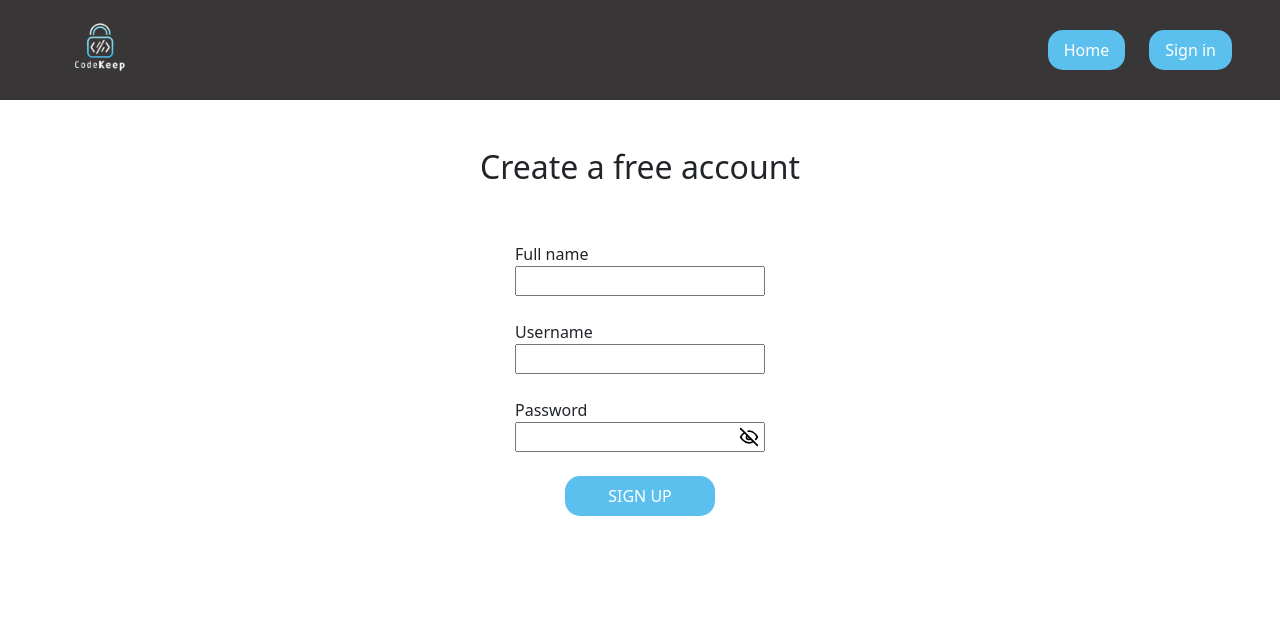
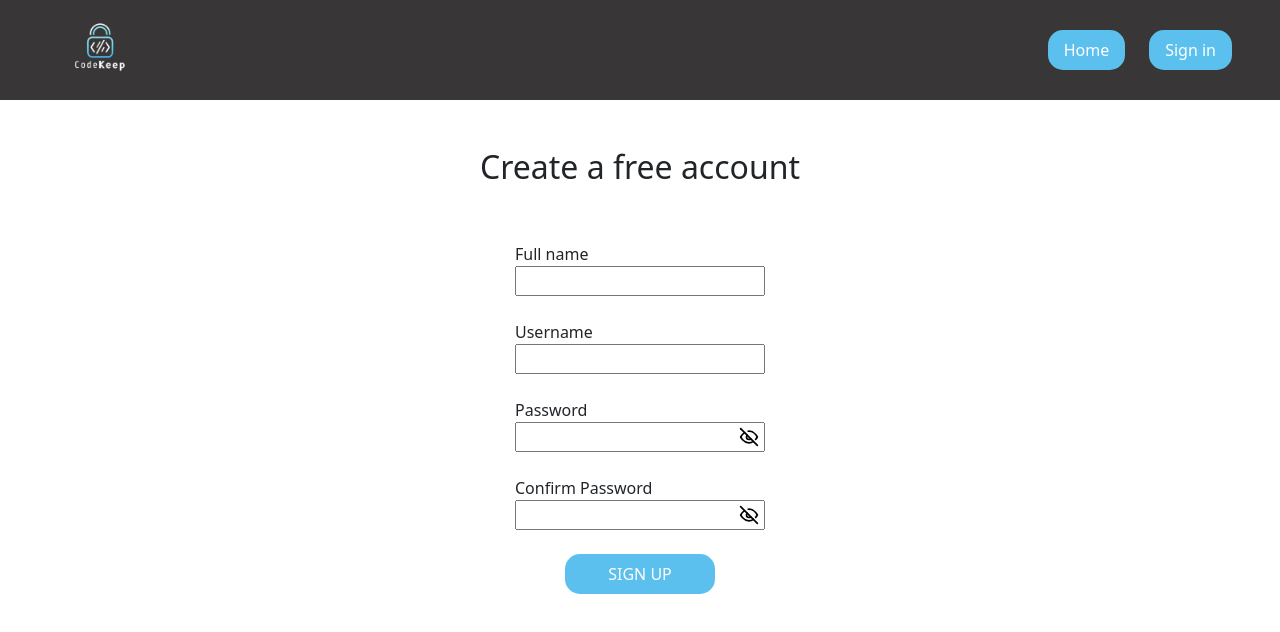
Before and after one commit to GeorgiosDrivas/codekeep, an Angular app: page /sign-up in a window 1280 px wide. Shown: the top 632 px of the page. Built offline with nearby package versions, Linux system fonts and the light colour scheme.

Commit message:
Confirm password on sign-up form

```diff
--- a/src/app/signup/signup.component.html
+++ b/src/app/signup/signup.component.html
@@ -72,6 +72,48 @@
             </button>
           </div>
         </div>
+        <div class="mb-4 position-relative">
+          <label for="Password">Confirm Password</label>
+          <input
+            [type]="showVerifyPasswordValue ? 'text' : 'password'"
+            id="Password"
+            name="confirmPasswordField"
+            [(ngModel)]="confirmPasswordField"
+          />
+          <div class="position-absolute show-password">
+            <button (click)="showVerifyPassword()" type="button">
+              <svg
+                xmlns="http://www.w3.org/2000/svg"
+                width="20px"
+                height="20px"
+                viewBox="0 0 24 24"
+                fill="none"
+              >
+                <path
+                  d="M2 2L22 22"
+                  stroke="#000000"
+                  stroke-width="2"
+                  stroke-linecap="round"
+                  stroke-linejoin="round"
+                />
+                <path
+                  d="M6.71277 6.7226C3.66479 8.79527 2 12 2 12C2 12 5.63636 19 12 19C14.0503 19 15.8174 18.2734 17.2711 17.2884M11 5.05822C11.3254 5.02013 11.6588 5 12 5C18.3636 5 22 12 22 12C22 12 21.3082 13.3317 20 14.8335"
+                  stroke="#000000"
+                  stroke-width="2"
+                  stroke-linecap="round"
+                  stroke-linejoin="round"
+                />
+                <path
+                  d="M14 14.2362C13.4692 14.7112 12.7684 15.0001 12 15.0001C10.3431 15.0001 9 13.657 9 12.0001C9 11.1764 9.33193 10.4303 9.86932 9.88818"
+                  stroke="#000000"
+                  stroke-width="2"
+                  stroke-linecap="round"
+                  stroke-linejoin="round"
+                />
+              </svg>
+            </button>
+          </div>
+        </div>
         <button class="form-submit-button mb-3" type="submit">Sign up</button>
       </form>
     </div>
--- a/src/app/signup/signup.component.ts
+++ b/src/app/signup/signup.component.ts
@@ -14,13 +14,16 @@ export class SignupComponent {
   fullNameField: string = '';
   usernameField: string = '';
   passwordField: string = '';
+  confirmPasswordField: string = '';
 
   showPasswordValue = false;
+  showVerifyPasswordValue = false;
   route: ActivatedRoute = inject(ActivatedRoute);
 
   constructor(private sharedService: SharedService, private router: Router) {}
 
   submit() {
+    if (this.passwordField === this.confirmPasswordField) {
       this.sharedService
         .signUp(this.fullNameField, this.usernameField, this.passwordField)
         .subscribe({
@@ -28,9 +31,18 @@ export class SignupComponent {
             this.router.navigate(['/sign-in']);
           },
         });
+    } else {
+      this.passwordField = '';
+      this.confirmPasswordField = '';
+      alert('Your password fields must match.');
+    }
   }
 
   showPassword() {
     this.showPasswordValue = !this.showPasswordValue;
   }
+
+  showVerifyPassword() {
+    this.showVerifyPasswordValue = !this.showVerifyPasswordValue;
   }
+}
```
Lines whose indentation alone changed are shown as unchanged.
